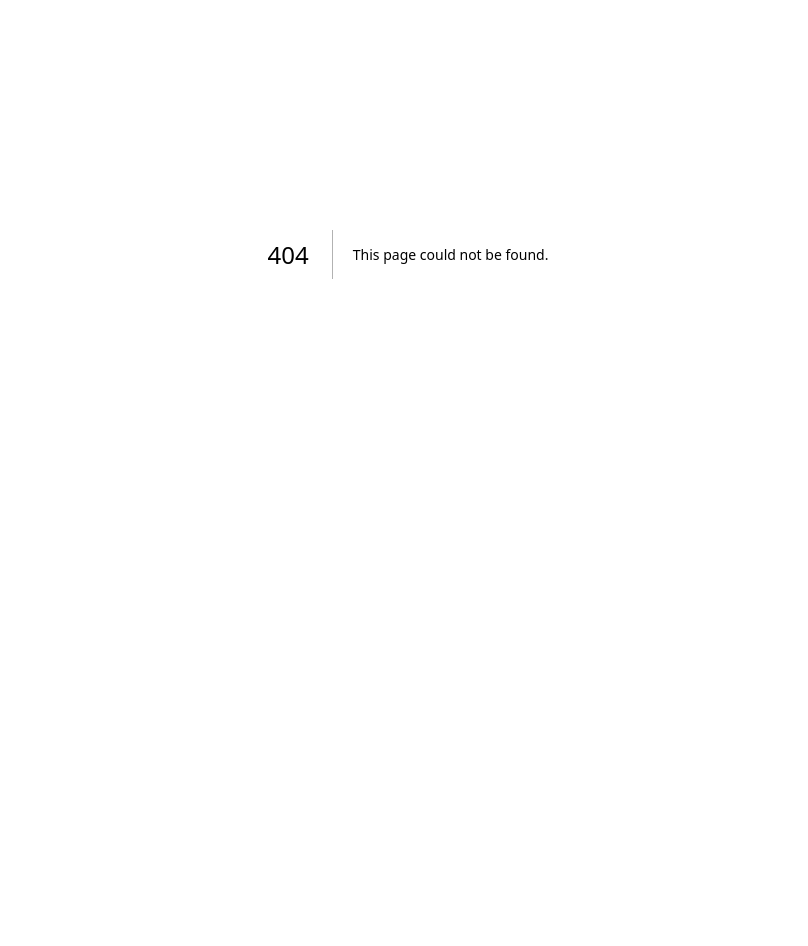
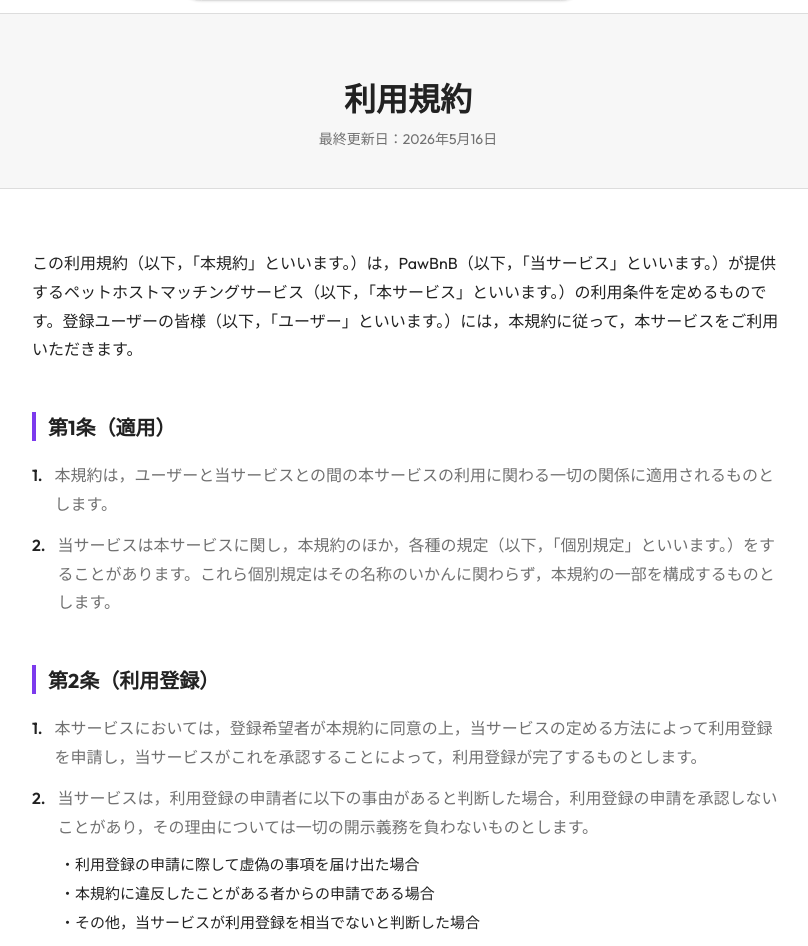
Before and after one commit to lllomm/pet-host-app, a Next.js app: page /terms in a window 1280 px wide. Before the commit this address had no page. Shown: the part 146-1092 px from the top of the page, without its empty margins (232-1040 px from the left). Before the commit the page ends 800 px from the top, so only its background shows below. Built offline with nearby package versions, Linux system fonts and the light colour scheme.

Commit message:
Add Terms of Service page

```diff
--- /dev/null
+++ b/src/app/terms/Terms.module.css
@@ -0,0 +1,103 @@
+.main {
+  padding-top: var(--header-height);
+  min-height: 100vh;
+  background-color: var(--bg-white);
+}
+
+.header {
+  padding: 60px 0 40px;
+  background-color: var(--bg-light);
+  border-bottom: 1px solid var(--border);
+  text-align: center;
+}
+
+.title {
+  font-size: 32px;
+  font-weight: 800;
+  color: var(--text-dark);
+  margin-bottom: 8px;
+}
+
+.lastUpdated {
+  font-size: 14px;
+  color: var(--text-medium);
+}
+
+.content {
+  max-width: 800px;
+  margin: 0 auto;
+  padding: 60px 24px 100px;
+}
+
+.intro {
+  font-size: 16px;
+  line-height: 1.8;
+  color: var(--text-dark);
+  margin-bottom: 48px;
+}
+
+.article {
+  margin-bottom: 48px;
+}
+
+.article h2 {
+  font-size: 20px;
+  font-weight: 700;
+  margin-bottom: 20px;
+  padding-left: 12px;
+  border-left: 4px solid var(--primary);
+  color: var(--text-dark);
+}
+
+.article p {
+  font-size: 16px;
+  line-height: 1.8;
+  color: var(--text-medium);
+  margin-bottom: 16px;
+}
+
+.clauseList {
+  list-style: none;
+  padding-left: 0;
+}
+
+.clauseList li {
+  font-size: 16px;
+  line-height: 1.8;
+  color: var(--text-medium);
+  margin-bottom: 12px;
+  display: flex;
+  gap: 12px;
+}
+
+.clauseNumber {
+  flex-shrink: 0;
+  font-weight: 600;
+  color: var(--text-dark);
+}
+
+.subList {
+  list-style: none;
+  padding-left: 28px;
+  margin-top: 8px;
+}
+
+.subList li {
+  margin-bottom: 8px;
+  font-size: 15px;
+}
+
+.footerNote {
+  margin-top: 80px;
+  padding-top: 40px;
+  border-top: 1px solid var(--border);
+  text-align: center;
+  font-size: 15px;
+  color: var(--text-medium);
+}
+
+@media (max-width: 640px) {
+  .title { font-size: 24px; }
+  .content { padding: 40px 20px; }
+  .article h2 { font-size: 18px; }
+}
--- /dev/null
+++ b/src/app/terms/page.tsx
@@ -0,0 +1,134 @@
+'use client';
+
+import React from 'react';
+import Header from '@/components/layout/Header';
+import Footer from '@/components/layout/Footer';
+import styles from './Terms.module.css';
+
+export default function TermsPage() {
+  return (
+    <main className={styles.main}>
+      <Header />
+
+      <header className={styles.header}>
+        <div className="container">
+          <h1 className={styles.title}>利用規約</h1>
+          <p className={styles.lastUpdated}>最終更新日：2026年5月16日</p>
+        </div>
+      </header>
+
+      <div className={styles.content}>
+        <p className={styles.intro}>
+          この利用規約（以下，「本規約」といいます。）は，PawBnB（以下，「当サービス」といいます。）が提供するペットホストマッチングサービス（以下，「本サービス」といいます。）の利用条件を定めるものです。登録ユーザーの皆様（以下，「ユーザー」といいます。）には，本規約に従って，本サービスをご利用いただきます。
+        </p>
+
+        <section className={styles.article}>
+          <h2>第1条（適用）</h2>
+          <ul className={styles.clauseList}>
+            <li>
+              <span className={styles.clauseNumber}>1.</span>
+              <span>本規約は，ユーザーと当サービスとの間の本サービスの利用に関わる一切の関係に適用されるものとします。</span>
+            </li>
+            <li>
+              <span className={styles.clauseNumber}>2.</span>
+              <span>当サービスは本サービスに関し，本規約のほか，各種の規定（以下，「個別規定」といいます。）をすることがあります。これら個別規定はその名称のいかんに関わらず，本規約の一部を構成するものとします。</span>
+            </li>
+          </ul>
+        </section>
+
+        <section className={styles.article}>
+          <h2>第2条（利用登録）</h2>
+          <ul className={styles.clauseList}>
+            <li>
+              <span className={styles.clauseNumber}>1.</span>
+              <span>本サービスにおいては，登録希望者が本規約に同意の上，当サービスの定める方法によって利用登録を申請し，当サービスがこれを承認することによって，利用登録が完了するものとします。</span>
+            </li>
+            <li>
+              <span className={styles.clauseNumber}>2.</span>
+              <span>当サービスは，利用登録の申請者に以下の事由があると判断した場合，利用登録の申請を承認しないことがあり，その理由については一切の開示義務を負わないものとします。</span>
+            </li>
+          </ul>
+          <ul className={styles.subList}>
+            <li>・利用登録の申請に際して虚偽の事項を届け出た場合</li>
+            <li>・本規約に違反したことがある者からの申請である場合</li>
+            <li>・その他，当サービスが利用登録を相当でないと判断した場合</li>
+          </ul>
+        </section>
+
+        <section className={styles.article}>
+          <h2>第3条（サービスの内容と役割）</h2>
+          <ul className={styles.clauseList}>
+            <li>
+              <span className={styles.clauseNumber}>1.</span>
+              <span>本サービスは，ペットを預けたいユーザー（以下「オーナー」）と，ペットを預かりたいユーザー（以下「ホスト」）との間のマッチングの場を提供するものです。</span>
+            </li>
+            <li>
+              <span className={styles.clauseNumber}>2.</span>
+              <span>オーナーとホストの間で成立するペットの預かりに関する契約（以下「個別契約」）は，オーナーとホストとの間で直接成立するものであり，当サービスは個別契約の当事者にはなりません。</span>
+            </li>
+          </ul>
+        </section>
+
+        <section className={styles.article}>
+          <h2>第4条（利用料金および支払方法）</h2>
+          <ul className={styles.clauseList}>
+            <li>
+              <span className={styles.clauseNumber}>1.</span>
+              <span>ユーザーは，本サービスの利用の対価として，当サービスが別途定め，本ウェブサイトに表示する利用料金を，当サービスが指定する方法により支払うものとします。</span>
+            </li>
+            <li>
+              <span className={styles.clauseNumber}>2.</span>
+              <span>決済はすべて本プラットフォームを通じて行われるものとし，オーナーとホストとの間での直接の金銭授受は禁止します。</span>
+            </li>
+          </ul>
+        </section>
+
+        <section className={styles.article}>
+          <h2>第5条（禁止事項）</h2>
+          <p>ユーザーは，本サービスの利用にあたり，以下の行為をしてはなりません。</p>
+          <ul className={styles.subList}>
+            <li>・法令または公序良俗に違反する行為</li>
+            <li>・犯罪行為に関連する行為</li>
+            <li>・本サービスを通じて知り合ったユーザーと，本サービスを介さずに直接取引を行う行為</li>
+            <li>・他のユーザーに対する嫌がらせや誹謗中傷</li>
+            <li>・不正な目的を持って本サービスを利用する行為</li>
+          </ul>
+        </section>
+
+        <section className={styles.article}>
+          <h2>第6条（免責事項）</h2>
+          <ul className={styles.clauseList}>
+            <li>
+              <span className={styles.clauseNumber}>1.</span>
+              <span>当サービスは，ユーザー間で生じたトラブル（ペットの負傷，病気，死亡，物損等を含みますがこれらに限りません）について，当サービスの故意または重過失がある場合を除き，一切の責任を負わないものとします。</span>
+            </li>
+            <li>
+              <span className={styles.clauseNumber}>2.</span>
+              <span>当サービスは，本サービスに関して，ユーザー間または第三者との間において生じた取引，連絡または紛争等について一切責任を負いません。</span>
+            </li>
+          </ul>
+        </section>
+
+        <section className={styles.article}>
+          <h2>第7条（準拠法・裁判管轄）</h2>
+          <ul className={styles.clauseList}>
+            <li>
+              <span className={styles.clauseNumber}>1.</span>
+              <span>本規約の解釈にあたっては，日本法を準拠法とします。</span>
+            </li>
+            <li>
+              <span className={styles.clauseNumber}>2.</span>
+              <span>本サービスに関して紛争が生じた場合には，当サービスの所在地を管轄する裁判所を専属的合意管轄とします。</span>
+            </li>
+          </ul>
+        </section>
+
+        <div className={styles.footerNote}>
+          以上
+        </div>
+      </div>
+
+      <Footer />
+    </main>
+  );
+}
--- a/src/components/layout/Footer.tsx
+++ b/src/components/layout/Footer.tsx
@@ -37,7 +37,7 @@ const footerSections = [
     title: 'サポート・規約',
     links: [
       { label: 'お問い合わせ', href: '#' },
-      { label: '利用規約', href: '#' },
+      { label: '利用規約', href: '/terms' },
       { label: 'プライバシーポリシー', href: '#' },
       { label: '特定商取引法に基づく表記', href: '#' },
       { label: 'サイトマップ', href: '#' },
```
